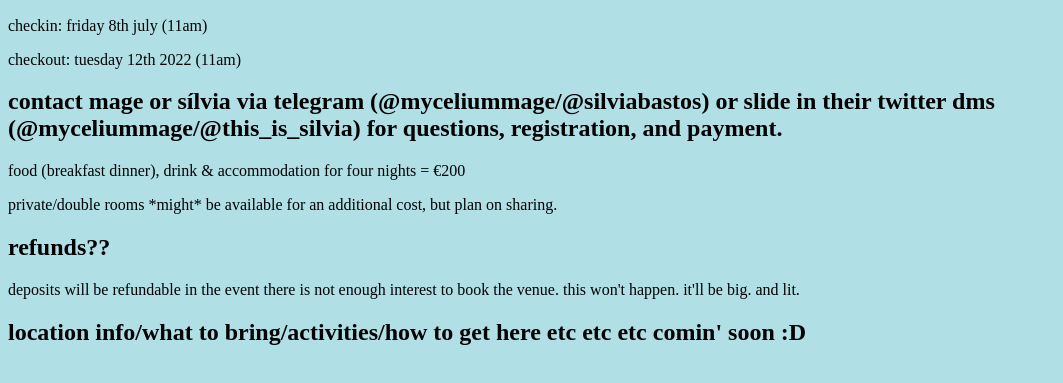
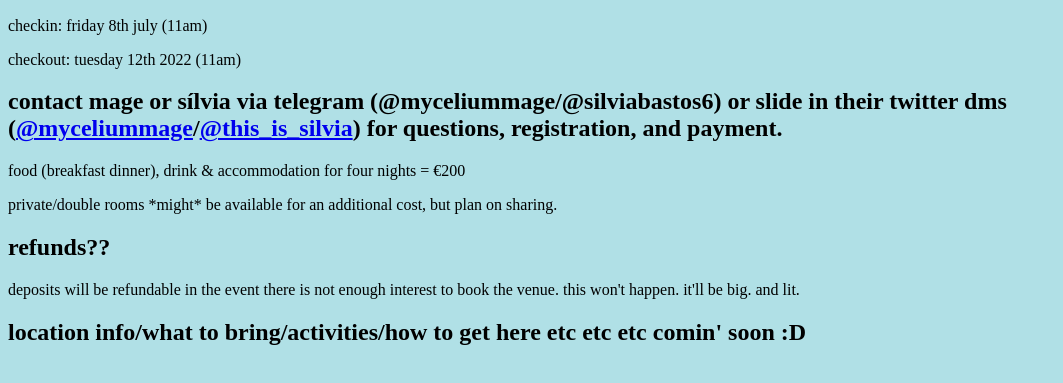
Before and after one commit to myceliummage/mage.af, a plain HTML site: page jesscamptwo.html in a window 1280 px wide. Shown: the part 259-642 px from the top of the page, without its empty margins (0-1063 px from the left). Drawn offline with Linux system fonts and the light colour scheme.

Commit message:
Update jesscamptwo.html

```diff
--- a/jesscamptwo.html
+++ b/jesscamptwo.html
@@ -29,7 +29,7 @@
             <p>checkin: friday 8th july (11am)</p>
             <p>checkout: tuesday 12th 2022 (11am)</p>
 
-            <h2>contact mage or sílvia via telegram (@myceliummage/@silviabastos) or slide in their twitter dms (<a=href="https://twitter.com/myceliummage">@myceliummage</a>/<a=href="https://twitter.com/this_is_silvia">@this_is_silvia</a>) for questions, registration, and payment. </h1>
+            <h2>contact mage or sílvia via telegram (@myceliummage/@silviabastos6) or slide in their twitter dms (<a href="https://twitter.com/myceliummage">@myceliummage</a>/<a href="https://twitter.com/this_is_silvia">@this_is_silvia</a>) for questions, registration, and payment. </h1>
             <p>food (breakfast dinner), drink & accommodation for four nights = <span class="price">&euro;200</span></p>
             <p>private/double rooms *might* be available for an additional cost, but plan on sharing.</p>
 
```
